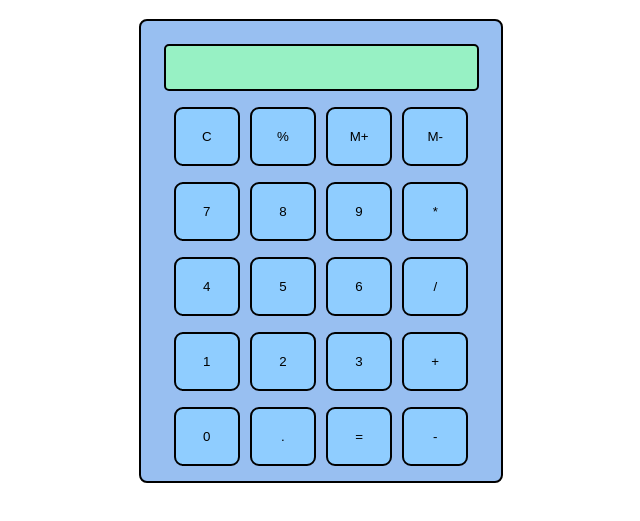
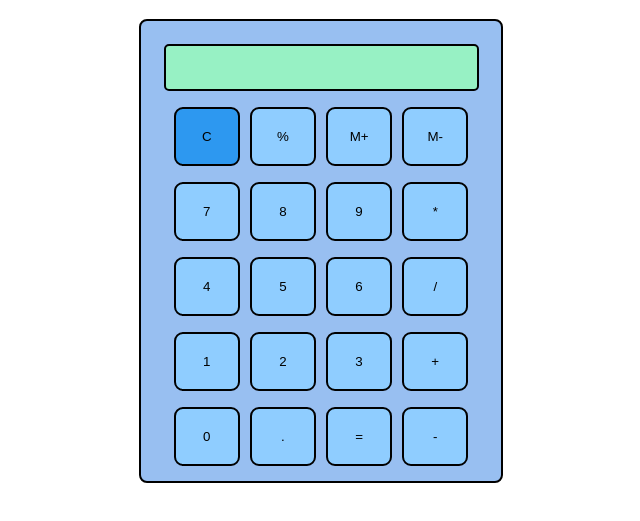
Before and after one commit to cliffton15/CBTCIP, a plain HTML site: page index.html in a window 1280 px wide. In both pictures the pointer is over the button 533 px from the left and 203 px from the top of the page. Shown: the part 67-588 px from the top of the page, without its empty margins (327-967 px from the left). Drawn offline with Linux system fonts and the light colour scheme.

Commit message:
Style.css was modified

```diff
--- a/style.css
+++ b/style.css
@@ -14,6 +14,9 @@ h1{
     border: 2px solid black;
     border-radius: 9px;
     cursor: pointer;
+}
+.button:hover{
+    background-color: rgb(45, 152, 240);
 }
 .row{
     margin: 8px 0;
```
